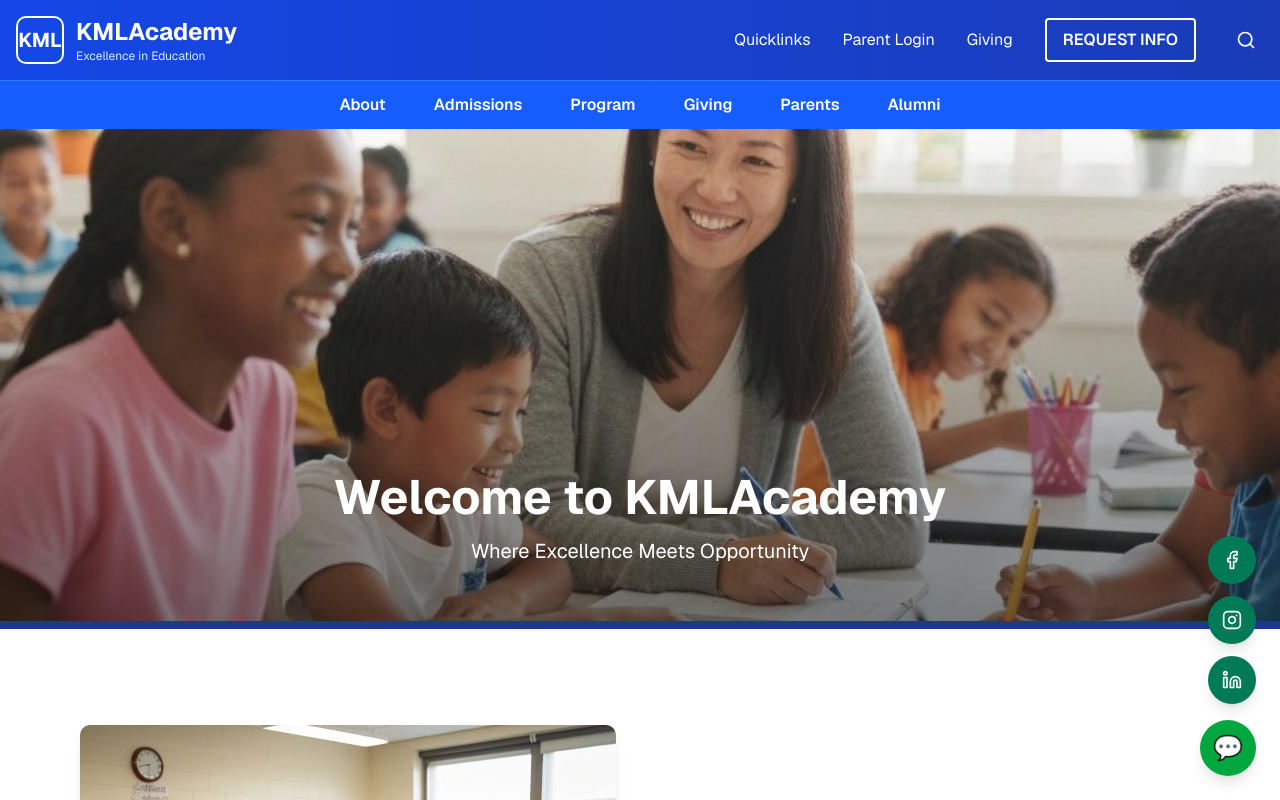
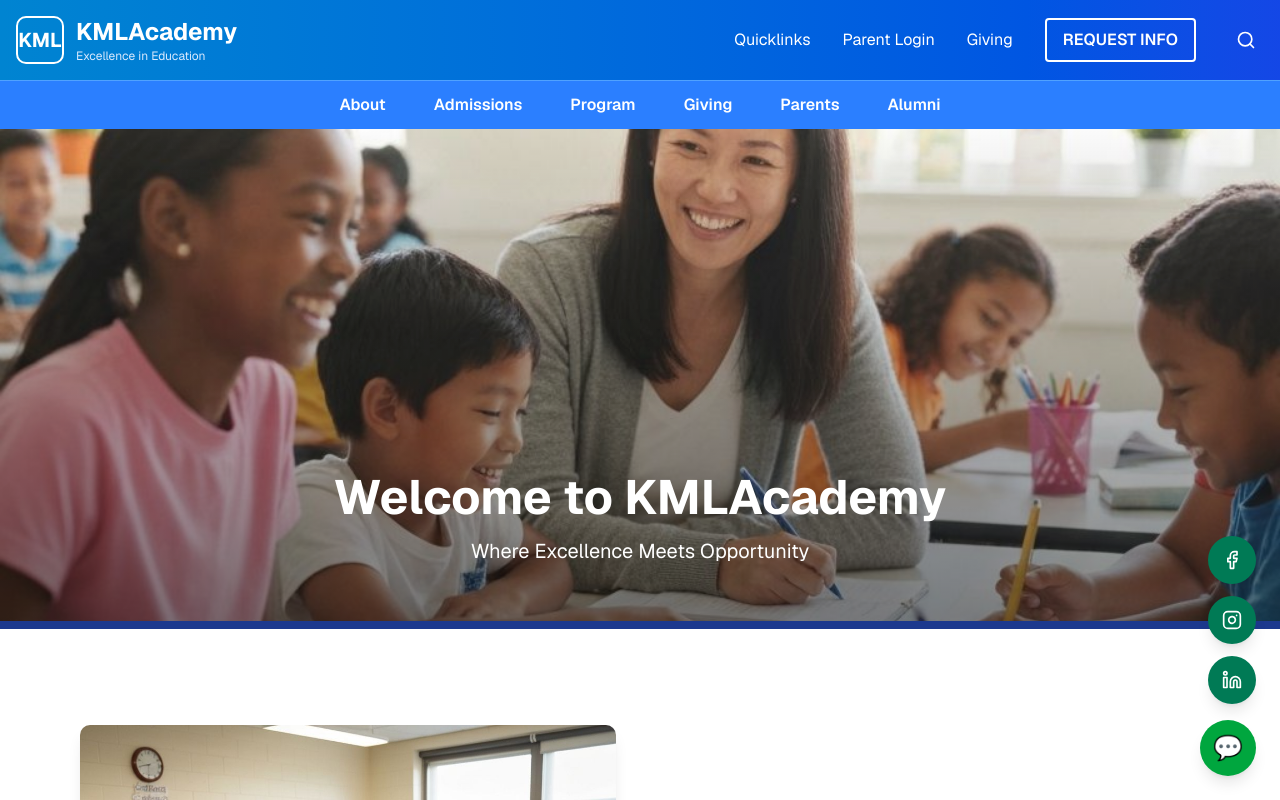
Before and after one commit to Tarendramallick/KMLAcademy2, a Next.js app: page / in a window 1280 px wide. Shown: the top 800 px of the page. Built offline with nearby package versions, Linux system fonts and the light colour scheme.

Commit message:
Describe your changes here

```diff
--- a/components/header.tsx
+++ b/components/header.tsx
@@ -9,7 +9,7 @@ export default function Header() {
   return (
     <>
       {/* Main Header */}
-      <header className="bg-gradient-to-r from-blue-700 to-blue-800 text-white sticky top-0 z-50">
+      <header className="bg-gradient-to-r from-sky-600 to-blue-700 text-white sticky top-0 z-50">
         <div className="max-w-7xl mx-auto px-4 py-4 flex items-center justify-between">
           {/* Logo */}
           <div className="flex items-center gap-3">
@@ -36,7 +36,7 @@ export default function Header() {
             <button className="border-2 border-white text-white px-4 py-2 rounded hover:bg-white hover:text-blue-700 transition font-semibold">
               REQUEST INFO
             </button>
-            <button className="p-2 hover:bg-blue-600 rounded transition">
+            <button className="p-2 hover:bg-blue-600/60 rounded transition">
               <Search size={20} />
             </button>
           </nav>
@@ -44,7 +44,7 @@ export default function Header() {
           {/* Mobile Menu Button */}
           <button
             onClick={() => setIsOpen(!isOpen)}
-            className="lg:hidden p-2 hover:bg-blue-600 rounded transition"
+            className="lg:hidden p-2 hover:bg-blue-600/60 rounded transition"
           >
             {isOpen ? <X size={24} /> : <Menu size={24} />}
           </button>
@@ -52,7 +52,7 @@ export default function Header() {
 
         {/* Mobile Navigation */}
         {isOpen && (
-          <div className="lg:hidden bg-blue-800 border-t border-blue-600">
+          <div className="lg:hidden bg-blue-700/90 border-t border-blue-500">
             <nav className="flex flex-col gap-4 p-4">
               <a href="#" className="text-white hover:text-blue-100 transition">
                 Quicklinks
@@ -71,7 +71,7 @@ export default function Header() {
         )}
 
         {/* Secondary Navigation */}
-        <nav className="hidden lg:flex bg-blue-600 justify-center gap-12 py-3 border-t border-blue-500">
+        <nav className="hidden lg:flex bg-blue-500 justify-center gap-12 py-3 border-t border-blue-400">
           <a href="#" className="text-white hover:text-blue-100 transition font-semibold">
             About
           </a>
```
